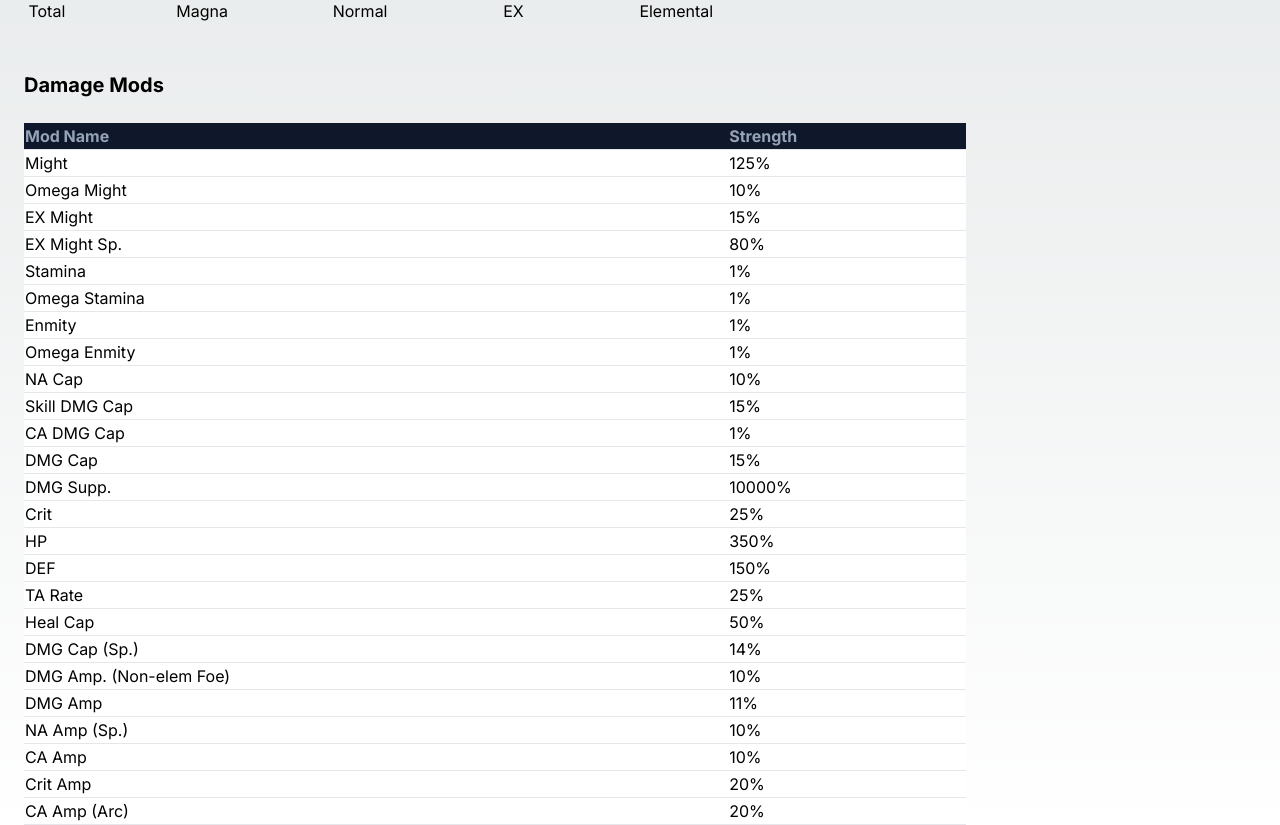
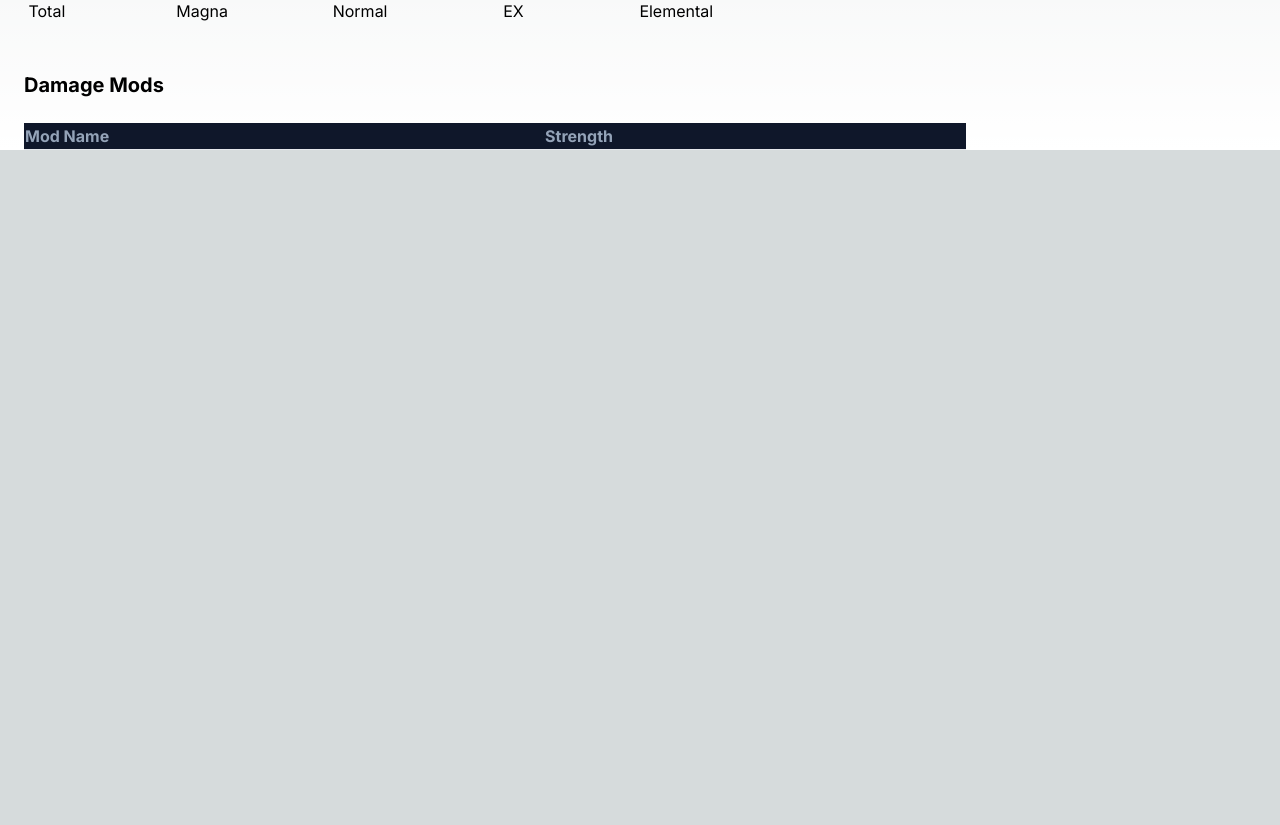
Before and after one commit to miiwo/granblue_front, a Next.js app: page /calc in a window 1280 px wide. Shown: the part 780-1605 px from the top of the page. After the commit the page ends 930 px from the top, so only its background shows below. Built offline with nearby package versions, Linux system fonts and the light colour scheme.

Commit message:
Implement connection to active damage mods

```diff
--- a/src/app/calc/gbfcalcContext.tsx
+++ b/src/app/calc/gbfcalcContext.tsx
@@ -39,6 +39,7 @@ interface GBFWeaponGridContextData {
     grid: WeaponGrid,
     summonGrid: SummonGrid,
     dmgFormulaMods: {},
+    utilityMods: {},
     keyname: MutableRefObject<string | undefined> | undefined,
     hp: MutableRefObject<number> | undefined,
     setActiveWeaponKey: (weaponlink: string | undefined) => void,
@@ -94,6 +95,7 @@ export const GBFWeaponGridContext = createContext<GBFWeaponGridContextData>({
     grid: initialWeaponGrid,
     summonGrid: initialSummonGrid,
     dmgFormulaMods: {},
+    utilityMods: {},
     keyname: undefined,
     hp: undefined,
     setActiveWeaponKey: (weaponlink) => {},
@@ -107,6 +109,7 @@ export function GBFWeaponGridContextProvider( {children}:GBFWeaponGridContextPro
     const [grid, setGrid] = useState(initialWeaponGrid)
     const [summonGrid, setSummonGrid] = useState(initialSummonGrid)
     const [dmgFormulaMods, setDmgFormulaMods] = useState(formulaMods)
+    const [utilityMods, setUtilityMods] = useState({})
     const keyname = useRef<string>()
     const hp = useRef<number>(50)
 
@@ -130,8 +133,7 @@ export function GBFWeaponGridContextProvider( {children}:GBFWeaponGridContextPro
         if (keyname.current) {
             _grid = {...grid, [keyname.current]: weapon}
             setGrid(_grid)
-            //Object.values(summonGrid)
-            //Object.keys(summonGrid).filter(key => summonGrid[key] !== undefined).map<Summon>(key => summonGrid[key])
+
             _sumGrid = summonGrid
             const _dmgMods = calculateGridMods(Object.keys(_grid).map<Weapon>(key => _grid[key]), _sumGrid, hp.current)
             setDmgFormulaMods({
@@ -157,8 +159,20 @@ export function GBFWeaponGridContextProvider( {children}:GBFWeaponGridContextPro
                   }
             })
             console.log('Changed DMG Formula mods')
-            console.log(_dmgMods)
-            console.log(dmgFormulaMods)
+
+            setUtilityMods({
+                'Might': _dmgMods.normal,
+                'Omega Might': _dmgMods.magna,
+                'EX Might': _dmgMods.ex,
+                'Stamina': _dmgMods.normal_stam,
+                'Omega Stamina': _dmgMods.magna_stam,
+                'Enmity': _dmgMods.normal_enm,
+                'Omega Enmity': _dmgMods.magna_enm,
+                'Crit': 0,
+                'TA Rate': 0,
+            })
+
+
         }
     }
 
@@ -175,6 +189,7 @@ export function GBFWeaponGridContextProvider( {children}:GBFWeaponGridContextPro
             grid,
             summonGrid,
             dmgFormulaMods,
+            utilityMods,
             keyname,
             hp,
             setActiveWeaponKey,
--- a/src/app/calc/page.tsx
+++ b/src/app/calc/page.tsx
@@ -5,34 +5,8 @@ import { GBFWeaponGridContextProvider } from "./gbfcalcContext"
 import { SummonGrid, WeaponGrid } from "../components/calc/gbf-grids"
 import { GBFSlider } from "../components/calc/gbf-hp"
 import { DMGFormula } from "../components/calc/gbf-dmg-formula"
+import { ActiveModTable } from "../components/calc/gbf-active-mods"
 
-const strengthMods = {
-    'Might': 125,
-    'Omega Might': 10,
-    'EX Might': 15,
-    'EX Might Sp.': 80,
-    'Stamina': 1,
-    'Omega Stamina': 1,
-    'Enmity': 1,
-    'Omega Enmity': 1,
-    'NA Cap': 10,
-    'Skill DMG Cap': 15,
-    'CA DMG Cap': 1,
-    'DMG Cap': 15,
-    'DMG Supp.': 10000,
-    'Crit': 25,
-    'HP': 350,
-    'DEF': 150,
-    'TA Rate': 25,
-    'Heal Cap': 50,
-    'DMG Cap (Sp.)': 14,
-    'DMG Amp. (Non-elem Foe)': 10,
-    'DMG Amp': 11,
-    'NA Amp (Sp.)': 10,
-    'CA Amp': 10,
-    'Crit Amp': 20,
-    'CA Amp (Arc)': 20,
-}
 
 type SearchParamProps = {
     searchParams: Record<string, string> | null | undefined
@@ -68,17 +42,7 @@ export default function CalculatorPage({ searchParams }: SearchParamProps) {
 
                     <div>
                         <h2 className="font-bold text-xl mb-6">Damage Mods</h2>
-                        <table className="border-collapse table-auto w-3/4 text-left">
-                            <thead className="bg-slate-900 dark:border-slate-600 text-slate-400 dark:text-slate-400">
-                                <tr>
-                                    <th className="border-b">Mod Name</th>
-                                    <th className="border-b">Strength</th>
-                                </tr>
-                            </thead>
-                            <tbody className="bg-white border-slate-100 dark:bg-slate-700">
-                            {Object.keys(strengthMods).map(key => <tr key={key}><td className="border-b">{key}</td><td className="border-b">{String(strengthMods[key as keyof typeof strengthMods])}%</td></tr>)}
-                            </tbody>
-                        </table>
+                        <ActiveModTable />
                     </div>
 
                     {shouldDisplayWeaponModal && <GBFWepGridModal />}
--- /dev/null
+++ b/src/app/components/calc/gbf-active-mods.tsx
@@ -0,0 +1,48 @@
+import { GBFWeaponGridContext } from "@/app/calc/gbfcalcContext"
+import { useContext } from "react"
+
+const strengthMods = {
+    'Might': 125,
+    'Omega Might': 10,
+    'EX Might': 15,
+    'EX Might Sp.': 80,
+    'Stamina': 1,
+    'Omega Stamina': 1,
+    'Enmity': 1,
+    'Omega Enmity': 1,
+    'NA Cap': 10,
+    'Skill DMG Cap': 15,
+    'CA DMG Cap': 1,
+    'DMG Cap': 15,
+    'DMG Supp.': 10000,
+    'Crit': 25,
+    'HP': 350,
+    'DEF': 150,
+    'TA Rate': 25,
+    'Heal Cap': 50,
+    'DMG Cap (Sp.)': 14,
+    'DMG Amp. (Non-elem Foe)': 10,
+    'DMG Amp': 11,
+    'NA Amp (Sp.)': 10,
+    'CA Amp': 10,
+    'Crit Amp': 20,
+    'CA Amp (Arc)': 20,
+}
+
+export function ActiveModTable() {
+    const {utilityMods} = useContext(GBFWeaponGridContext)
+
+    return (
+        <table className="border-collapse table-auto w-3/4 text-left">
+            <thead className="bg-slate-900 dark:border-slate-600 text-slate-400 dark:text-slate-400">
+                <tr>
+                    <th className="border-b">Mod Name</th>
+                    <th className="border-b">Strength</th>
+                </tr>
+            </thead>
+            <tbody className="bg-white border-slate-100 dark:bg-slate-700">
+            {Object.keys(utilityMods).map(key => <tr key={key}><td className="border-b">{key}</td><td className="border-b">{String(strengthMods[key as keyof typeof strengthMods])}%</td></tr>)}
+            </tbody>
+        </table>
+    )
+}
```
